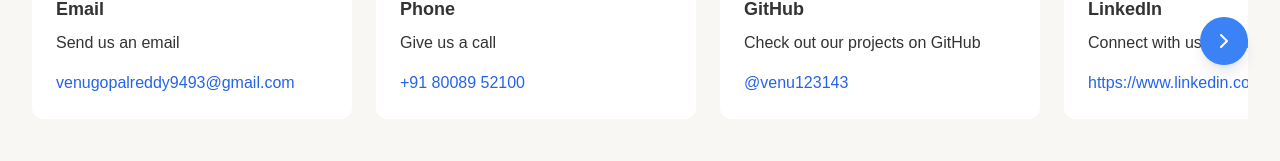
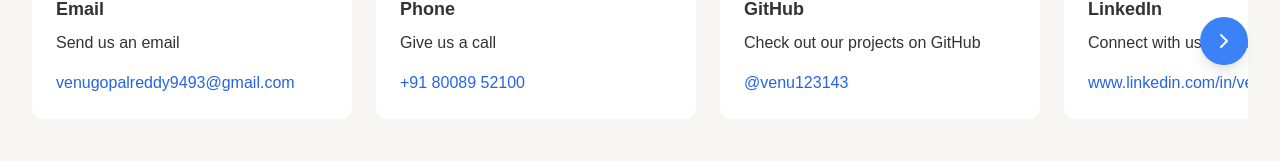
Before and after one commit to venu123143/portfolio, a React (Vite) app: page / in a window 1280 px wide. Shown: the part 3006-3167 px from the top of the page. Built offline with nearby package versions, Linux system fonts and the light colour scheme; a web font is replaced by a local one.

Commit message:
ui changes in the contacts component

```diff
--- a/src/components/Contact.tsx
+++ b/src/components/Contact.tsx
@@ -9,7 +9,7 @@ const ContactSection: React.FC = () => {
         email: "venugopalreddy9493@gmail.com",
         website: "https://nerchuko.in/",
         twitter: "@venu_reddy_9493",
-        linkedin: "https://www.linkedin.com/in/venureddy9493/",
+        linkedin: "www.linkedin.com/in/venureddy9493/",
         address: "Kavali, Andhra Pradesh, India",
         phone: "+91 80089 52100",
         github: "https://github.com/venu123143" // Add the GitHub URL here
@@ -111,7 +111,7 @@ const ContactSection: React.FC = () => {
         <div id="contactme"
             style={{
                 backgroundColor: 'var(--background-color)',
-            }} className="p-8 w-full relative">
+            }} className="lg:p-8 p-2 w-full relative">
             <div className="">
                 <div className="">
                     <h2 className="page_title" style={{ color: "var(--text-primary)" }}>Contact Information</h2>
@@ -168,7 +168,7 @@ const ContactSection: React.FC = () => {
                                             href={option.link}
                                             target={option.link.startsWith('http') ? '_blank' : undefined}
                                             rel={option.link.startsWith('http') ? 'noopener noreferrer' : undefined}
-                                            className="text-blue-600 font-medium hover:underline"
+                                            className="text-blue-600 line-clamp-1 font-medium hover:underline"
                                         >
                                             {option.linkText}
                                         </a>
```
